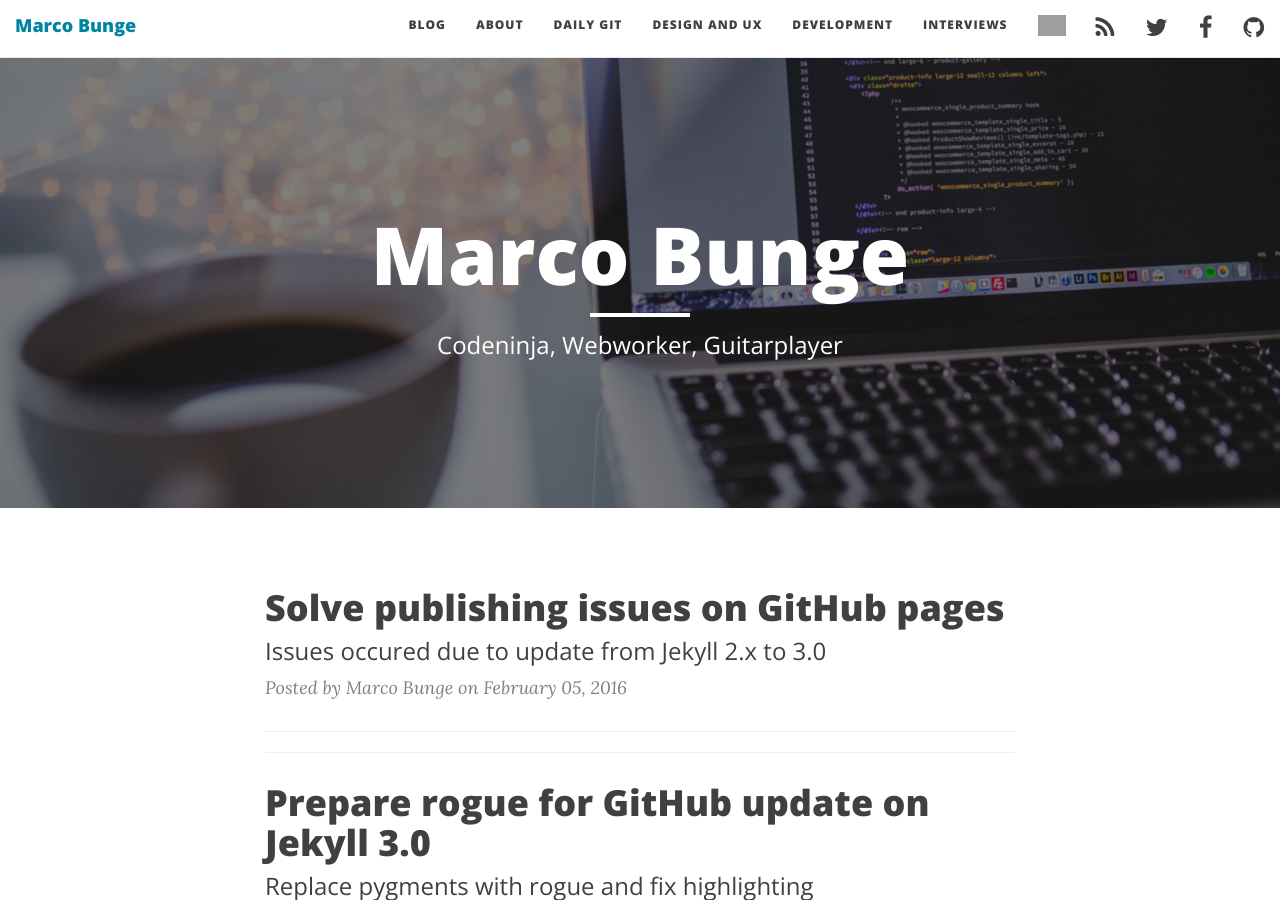
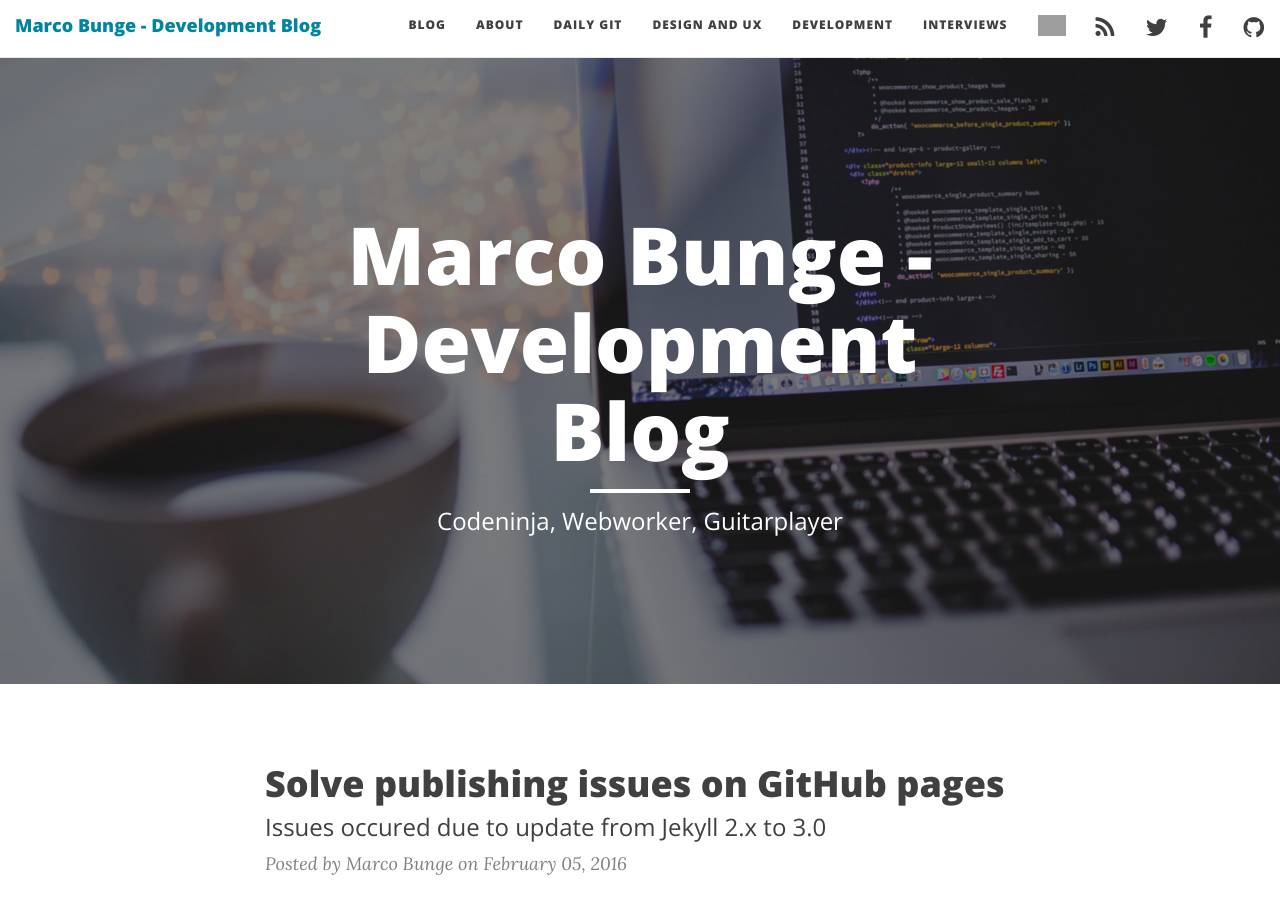
Before and after one commit to mbunge/mbunge.github.io, a Jekyll site: the page built from index.html, in a window 1280 px wide and 900 px high. Built offline with Jekyll 4.4.1, drawn with Linux system fonts in a browser that asks for light colours; nearby versions of some CDN libraries; the list of posts is cut into pages by our own code; some of the changed text lies outside the part shown; grey boxes are pictures that could not be loaded.

Commit message:
Update _config.yml
Update keywords

```diff
--- a/_config.yml
+++ b/_config.yml
@@ -1,10 +1,10 @@
 # Site settings
-title: "Marco Bunge"
+title: "Marco Bunge - Development Blog"
 header-img: img/frontend.jpg
 email: mjls@web.de
-description: "Blogging about open-source, PHP and webtechnologies"
+description: "Tech-Blog about php application development, git and devops"
 author: "Marco Bunge"
-keywords: "open-source, PHP, webtechnologies"
+keywords: "php, git, application, blog, bunge"
 baseurl: ""
 twitter_username: makk_eightbit
 github_username:  mbunge
```
